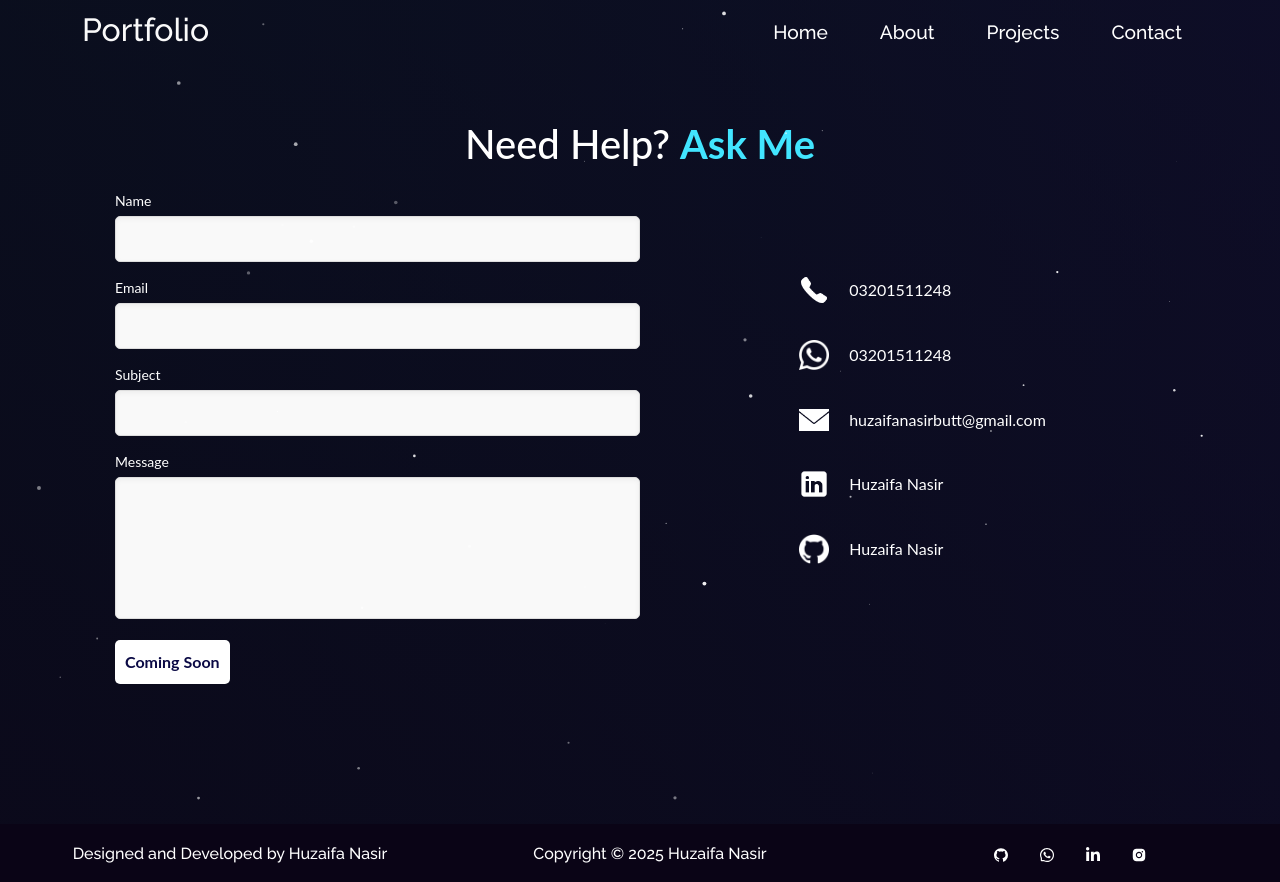
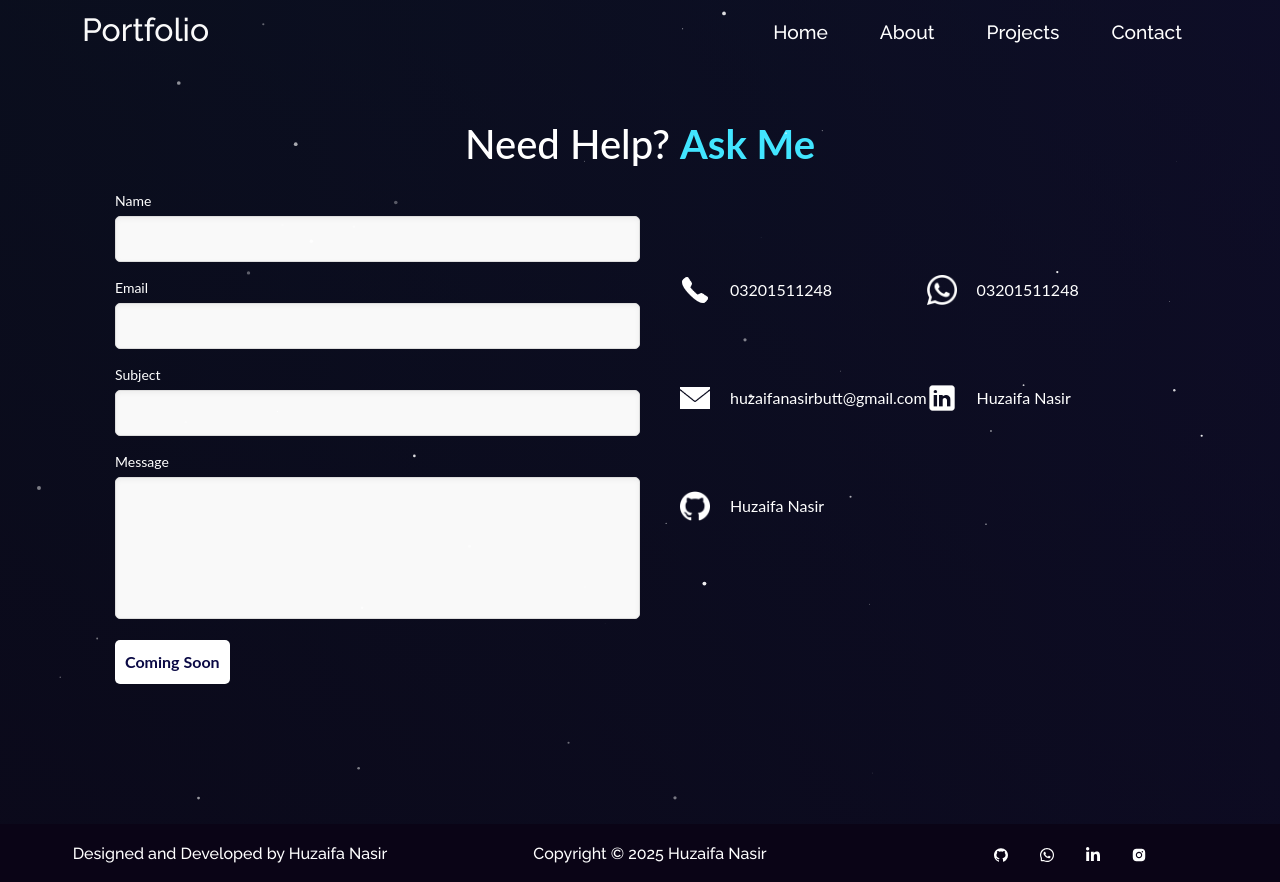
Before and after one commit to huzaifanasir08/Personal-Portfolio, a React (Create React App) app: page /contact in a window 1280 px wide. Built offline with nearby package versions, Linux system fonts and the light colour scheme.

Commit message:
SpeedInsights

```diff
--- a/package.json
+++ b/package.json
@@ -12,6 +12,7 @@
     "@tsparticles/engine": "^3.8.1",
     "@tsparticles/react": "^3.0.0",
     "@tsparticles/slim": "^3.8.1",
+    "@vercel/speed-insights": "^1.2.0",
     "ajv": "^8.0.0",
     "axios": "^1.7.0",
     "bootstrap": "^5.3.3",
--- a/src/App.js
+++ b/src/App.js
@@ -7,6 +7,7 @@ import Footer from "./components/Footer";
 import { ToastContainer } from "react-toastify";
 import ParticleBackground from "./components/Particle";
 import "react-toastify/dist/ReactToastify.css";
+import { SpeedInsights } from "@vercel/speed-insights/react"
 import {
   BrowserRouter as Router,
   Route,
@@ -35,6 +36,7 @@ function App() {
     <Router>
 
       <ToastContainer />
+      <SpeedInsights/>
       <div className="App" id={load ? "no-scroll" : "scroll"}>
         <Navbar />
         <ScrollToTop />
--- a/src/components/About/About.js
+++ b/src/components/About/About.js
@@ -12,7 +12,7 @@ function About() {
   return (
     <Container fluid className="about-section">
       <Container className="about-sec">
-        <Row className="about-con" style={{ justifyContent: "center", padding: "10px", zIndex: "1"}}>
+        <Row className="about-con" style={{ justifyContent: "space-between", zIndex: "1"}}>
           <Col className="my-heading"
             md={7}
             style={{
@@ -27,7 +27,7 @@ function About() {
           </Col>
           <Col
             md={5}
-            style={{ padding: "0px 40px 50px 60px", marginTop: "50px", zIndex: "1" }}
+            style={{ padding: "0px 0px 50px 60px", marginTop: "50px", zIndex: "1", marginRight: "-40px" }}
             className="about-img"
           >
             <img src={profile}  alt="about" className="img-fluid profile-pic" />
--- a/src/components/About/AboutCard.js
+++ b/src/components/About/AboutCard.js
@@ -5,7 +5,7 @@ import { ImCheckmark } from "react-icons/im";
 function AboutCard() {
   return (
     <Card className="quote-card-view">
-      <Card.Body>
+      <Card.Body style={{ paddingLeft: "0px" }}>
         <blockquote className="blockquote mb-0">
           <p style={{ textAlign: "justify", fontSize: "clamp(15px, 3vw, 22px)" }}>
             I am <span className="purple">Huzaifa Nasir </span>
--- a/src/components/Home/Home.js
+++ b/src/components/Home/Home.js
@@ -32,7 +32,7 @@ function Home() {
               </div>
             </Col>
 
-            <Col className="pic" md={5} style={{ paddingBottom: 0, zIndex: 1 }}>
+            <Col className="pic" md={5} style={{ paddingBottom: 0, zIndex: 1, display: "flex", justifyContent: "end", paddingRight: "20px" }}>
               <img
                 src={profile}
                 alt="home pic"
--- a/src/style.css
+++ b/src/style.css
@@ -1251,8 +1251,9 @@ button[type="submit"] {
 .info {
   margin-left: 40px;
   display: grid;
-  justify-content: center;
-  padding: 85px 0 85px 0;
+  justify-content: end;
+  padding: 85px 15px 85px 0;
+  grid-template-columns: 1fr 1fr
 }
 
 .info img {
```
Also changed, not shown: 1 other file (tests, documents, lock files or other folders).
